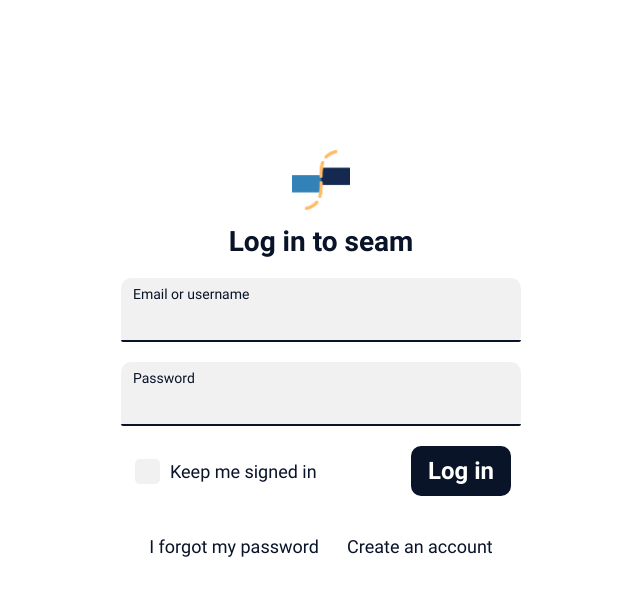
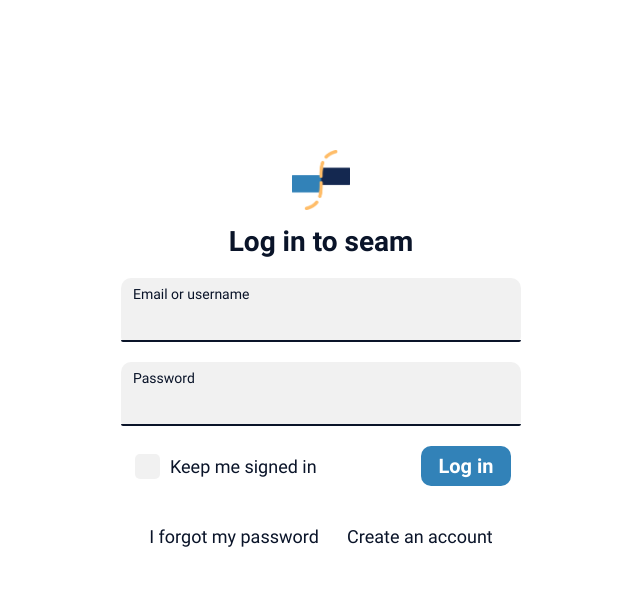
Before and after one commit to SamuelPoulin/seam, a React (Create React App) app in the folder seam-frontend/: page / in a window 1280 px wide. Shown: the top 596 px of the page, without its empty margins (319-959 px from the left). Built offline with nearby package versions, Linux system fonts and the light colour scheme.

Commit message:
Completed login page aesthetic

```diff
--- a/seam-frontend/src/assets/themes/dark.ts
+++ b/seam-frontend/src/assets/themes/dark.ts
@@ -19,5 +19,6 @@ export const darkTheme: DefaultTheme = {
         accent: '',
         onAccent: '',
         hoverAccent: '',
+        clickedAccent: '',
     },
 };
--- a/seam-frontend/src/assets/themes/light.ts
+++ b/seam-frontend/src/assets/themes/light.ts
@@ -18,6 +18,7 @@ export const lightTheme: DefaultTheme = {
 
     accent: "#3282B8",
     onAccent: "",
-    hoverAccent: "",
+    hoverAccent: "#2f7aac",
+    clickedAccent: "#2C72A0",
   },
 };
--- a/seam-frontend/src/components/login-page/login-page.tsx
+++ b/seam-frontend/src/components/login-page/login-page.tsx
@@ -5,7 +5,8 @@ import logo from '../../assets/images/logo.png';
 import StyledH1 from '../shared/h1';
 import Checkbox from '../shared/checkbox';
 import Button from '../shared/button';
-import axios, { AxiosResponse } from 'axios';
+import axios from 'axios';
+import { useHistory } from 'react-router-dom';
 
 const StyledLoginPage = styled.div`
   display: flex;
@@ -43,15 +44,21 @@ const StyledLogInSection = styled.div`
   align-items: center;
 
   & > Button {
-    width: 100px;
-    height: 50px;
-    background-color: ${(props) => props.theme.colors.onBackground};
+    width: 90px;
+    height: 40px;
+    background-color: ${(props) => props.theme.colors.accent};
     color: ${(props) => props.theme.colors.background};
     font-family: 'Roboto Bold';
-    font-size: 24px;
+    font-size: 20px;
+
+    transition: .4s;
 
     &:hover {
-      background-color: ${(props) => props.theme.colors.onBackground};
+      background-color: ${(props) => props.theme.colors.hoverAccent};
+    }
+
+    &:active {
+      background-color: ${(props) => props.theme.colors.clickedAccent};
     }
   }
 `;
@@ -84,22 +91,16 @@ const StyledLogo = styled.img`
 function LoginPage(): JSX.Element {
   const [email, setEmail] = useState('');
   const [password, setPassword] = useState('');
+  const history = useHistory();
 
-  function handleAuthentication(): Promise<void> {
+  function handleAuthentication(): void {
     const token = Buffer.from(`${email}:${password}`, 'utf8').toString('base64')
 
-    return new Promise<void>((resolve, reject) => {
-      axios.post('http://localhost/api/login', {}, {
-        headers: {
-          'Authorization': `Basic ${token}`
-        }
-      }).then((response) => {
-        console.log(response);
-        resolve();
-      }).catch((err) => {
-        reject(err);
-      });
-    });
+    authenticate(token).then((response) => {
+
+    }).catch((err) => {
+      console.log(err);
+    })
   }
 
   return (
@@ -122,4 +123,19 @@ function LoginPage(): JSX.Element {
   );
 }
 
+function authenticate(token: string): Promise<string> {
+  return new Promise<string>((resolve, reject) => {
+    axios.post('http://localhost/api/login', {}, {
+      headers: {
+        'Authorization': `Basic ${token}`
+      }
+    }).then((response) => {
+      resolve(response.data);
+    }).catch((err) => {
+      reject(err);
+    });
+  });
+
+}
+
 export default LoginPage;
--- a/seam-frontend/src/components/shared/checkbox.tsx
+++ b/seam-frontend/src/components/shared/checkbox.tsx
@@ -21,7 +21,7 @@ const StyledInput = styled.input`
   margin-right: 10px;
 
   &:checked, &:checked:hover {
-    background-color: ${(props) => props.theme.colors.onSecondary};
+    background-color: ${(props) => props.theme.colors.accent};
   }
 
   &:hover {
--- a/seam-frontend/src/components/shared/input-field.tsx
+++ b/seam-frontend/src/components/shared/input-field.tsx
@@ -1,26 +1,5 @@
 import React from 'react';
 import styled from 'styled-components';
-
-export const StyledInputField = styled.div`
-  display: flex;
-  width: 100%;
-
-  background-color: ${(props) => props.theme.colors.secondary + '80'};
-  border-radius: 10px 10px 5px 5px;
-`;
-
-const StyledContainer = styled.div`
-  display: flex;
-  flex-direction: column;
-  width: 100%;
-  height: 100%;
-
-  font-family: 'Roboto Regular';
-  color: ${(props) => props.theme.colors.onSecondary};
-
-  border-radius: 2px;
-  border-bottom: 2px solid ${(props) => props.theme.colors.onSecondary};
-`;
 
 const StyledLabel = styled.label`
   margin-top: 8px;
@@ -35,12 +14,48 @@ const StyledInput = styled.input`
 
   border: none;
   background-color: transparent;
+
+  &:focus {
+    outline: none;
+  }
+
+  &:focus + ${StyledLabel} {
+    color: ${(props) => props.theme.colors.accent};
+  }
+`;
+
+export const StyledInputField = styled.div`
+  display: flex;
+  width: 100%;
+
+  background-color: ${(props) => props.theme.colors.secondary + '80'};
+  border-radius: 10px 10px 5px 5px;
+
+  & * {
+    transition: .4s;
+  }
+`;
+
+const StyledContainer = styled.div`
+  display: flex;
+  flex-direction: column-reverse;
+  width: 100%;
+  height: 100%;
+
+  font-family: 'Roboto Regular';
+  color: ${(props) => props.theme.colors.onSecondary};
+
+  border-radius: 2px;
+  border-bottom: 2px solid ${(props) => props.theme.colors.onSecondary};
+
+  &:focus-within {
+    border-bottom: 2px solid ${(props) => props.theme.colors.accent};
+  }
 `;
 
 export interface InputFieldProps {
   label: string;
-  type: string;
-  onChange?: any;
+  type: string; onChange?: any;
   value?: any;
 }
 
@@ -48,8 +63,8 @@ function InputField(props: InputFieldProps): JSX.Element {
   return (
     <StyledInputField>
       <StyledContainer>
+        <StyledInput onChange={props.onChange} value={props.value} id={props.type} type={props.type}></StyledInput>
         <StyledLabel htmlFor={props.type}>{props.label}</StyledLabel>
-        <StyledInput onChange={props.onChange} value={props.value} id={props.type} type={props.type}></StyledInput>
       </StyledContainer>
     </StyledInputField>
   );
--- a/seam-frontend/src/styled.d.ts
+++ b/seam-frontend/src/styled.d.ts
@@ -20,6 +20,7 @@ declare module 'styled-components' {
       accent: string;
       onAccent: string;
       hoverAccent: string;
+      clickedAccent: string;
     };
   }
 }
```
